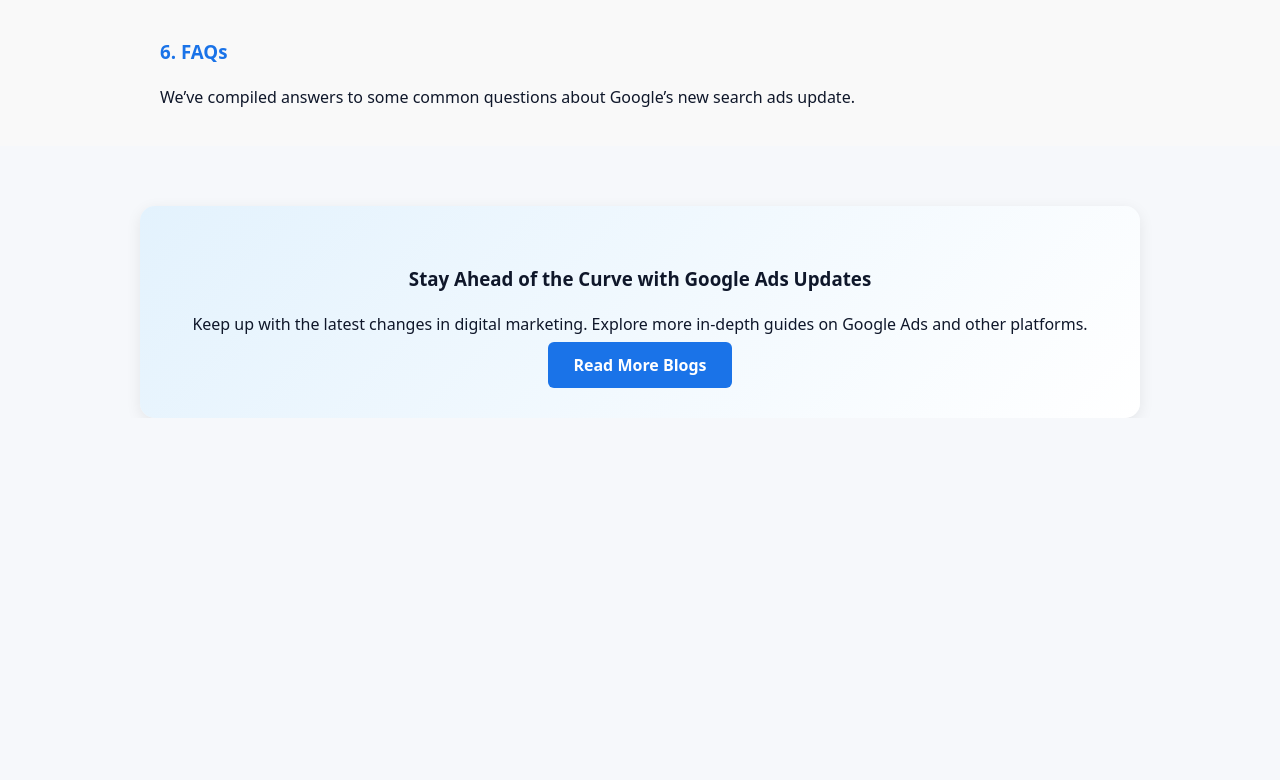
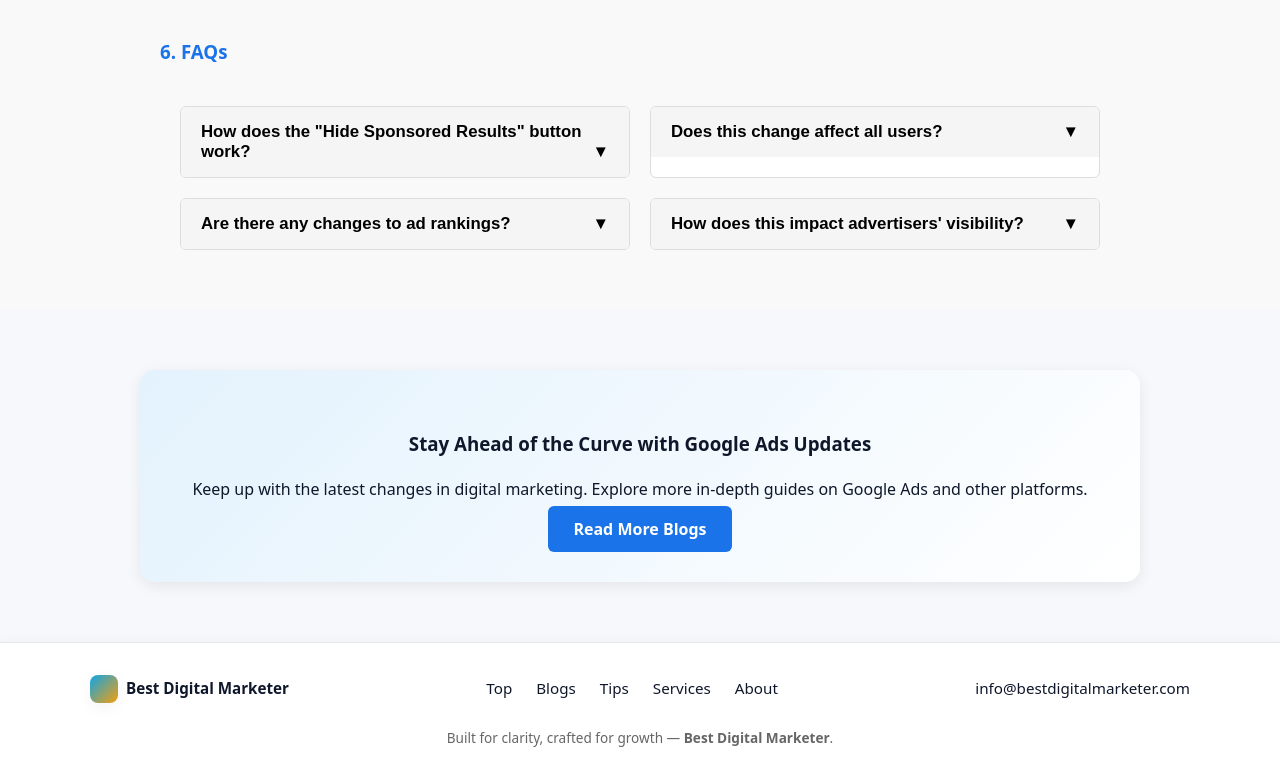
Before and after one commit to ManishYadav-DigitalMarketingExpert/bestdigitalmarketersite, a plain HTML site: page blog/google-search-ads-new-hide-feature.html in a window 1280 px wide. Shown: the part 1557-2337 px from the top of the page. Before the commit the page ends 1975 px from the top, so only its background shows below. Drawn offline with Linux system fonts and the light colour scheme.

Commit message:
Update google-search-ads-new-hide-feature.html
big google hide blog content

```diff
--- a/blog/google-search-ads-new-hide-feature.html
+++ b/blog/google-search-ads-new-hide-feature.html
@@ -305,7 +305,32 @@
 
         <section id="faq">
           <h3>6. FAQs</h3>
-          <p>We’ve compiled answers to some common questions about Google’s new search ads update.</p>
+          <div class="faq-section">
+            <div class="faq">
+              <button onclick="toggleFAQ(this)">How does the "Hide Sponsored Results" button work?<span class="arrow">▼</span></button>
+              <div class="faq-content">
+                The button appears after you've scrolled through the sponsored results. You can click it to collapse the ads, and they will reappear when you click the button again.
+              </div>
+            </div>
+            <div class="faq">
+              <button onclick="toggleFAQ(this)">Does this change affect all users?<span class="arrow">▼</span></button>
+              <div class="faq-content">
+                Yes, the new feature will be available to all users as the update rolls out globally across both desktop and mobile.
+              </div>
+            </div>
+            <div class="faq">
+              <button onclick="toggleFAQ(this)">Are there any changes to ad rankings?<span class="arrow">▼</span></button>
+              <div class="faq-content">
+                No, the underlying mechanics of ad ranking, such as bidding and Quality Score, remain unchanged.
+              </div>
+            </div>
+            <div class="faq">
+              <button onclick="toggleFAQ(this)">How does this impact advertisers' visibility?<span class="arrow">▼</span></button>
+              <div class="faq-content">
+                The visibility of ads remains consistent, but with the new transparency, users may become more selective about which ads they engage with.
+              </div>
+            </div>
+          </div>
         </section>
       </div>
     </div>
@@ -318,12 +343,55 @@
         <a href="https://bestdigitalmarketer.com/blog" class="cta-btn">Read More Blogs</a>
       </div>
     </div>
-
-    <!-- Footer -->
-
   </main>
 
-  <!-- Footer Scripts -->
+  <!-- Footer -->
 
+  <footer role="contentinfo">
+    <div class="footer-container">
+      <div class="footer-left">
+        <a href="/" class="footer-logo">
+          <span class="brand-badge"></span>
+          Best Digital Marketer
+        </a>
+      </div>
+
+      <nav class="footer-center" aria-label="Footer">
+        <a href="#top">Top</a>
+        <a href="https://bestdigitalmarketer.com/#blogs">Blogs</a>
+        <a href="https://bestdigitalmarketer.com/#marketing-tips-tricks">Tips</a>
+        <a href="https://bestdigitalmarketer.com/#Digital-Marketing-Services">Services</a>
+        <a href="https://bestdigitalmarketer.com/#about">About</a>
+      </nav>
+
+      <div class="footer-right">
+        <a href="mailto:info@bestdigitalmarketer.com">info@bestdigitalmarketer.com</a>
+      </div>
+    </div>
+
+    <div class="footer-line">
+      Built for clarity, crafted for growth — <a href="https://bestdigitalmarketer.com/"><b>Best Digital Marketer</b></a>.
+    </div>
+  </footer>
+
+  <script>
+    // FAQ accordion logic (article)
+    function toggleFAQ(button) {
+      const faqItem = button.parentElement;
+      const content = button.nextElementSibling;
+      const isOpen = faqItem.classList.contains('open');
+
+      document.querySelectorAll('.faq').forEach(faq => {
+        faq.classList.remove('open');
+        const c = faq.querySelector('.faq-content');
+        if (c) c.style.display = "none";
+      });
+
+      if (!isOpen) {
+        faqItem.classList.add('open');
+        content.style.display = "block";
+      }
+    }
+  </script>
 </body>
 </html>
```
